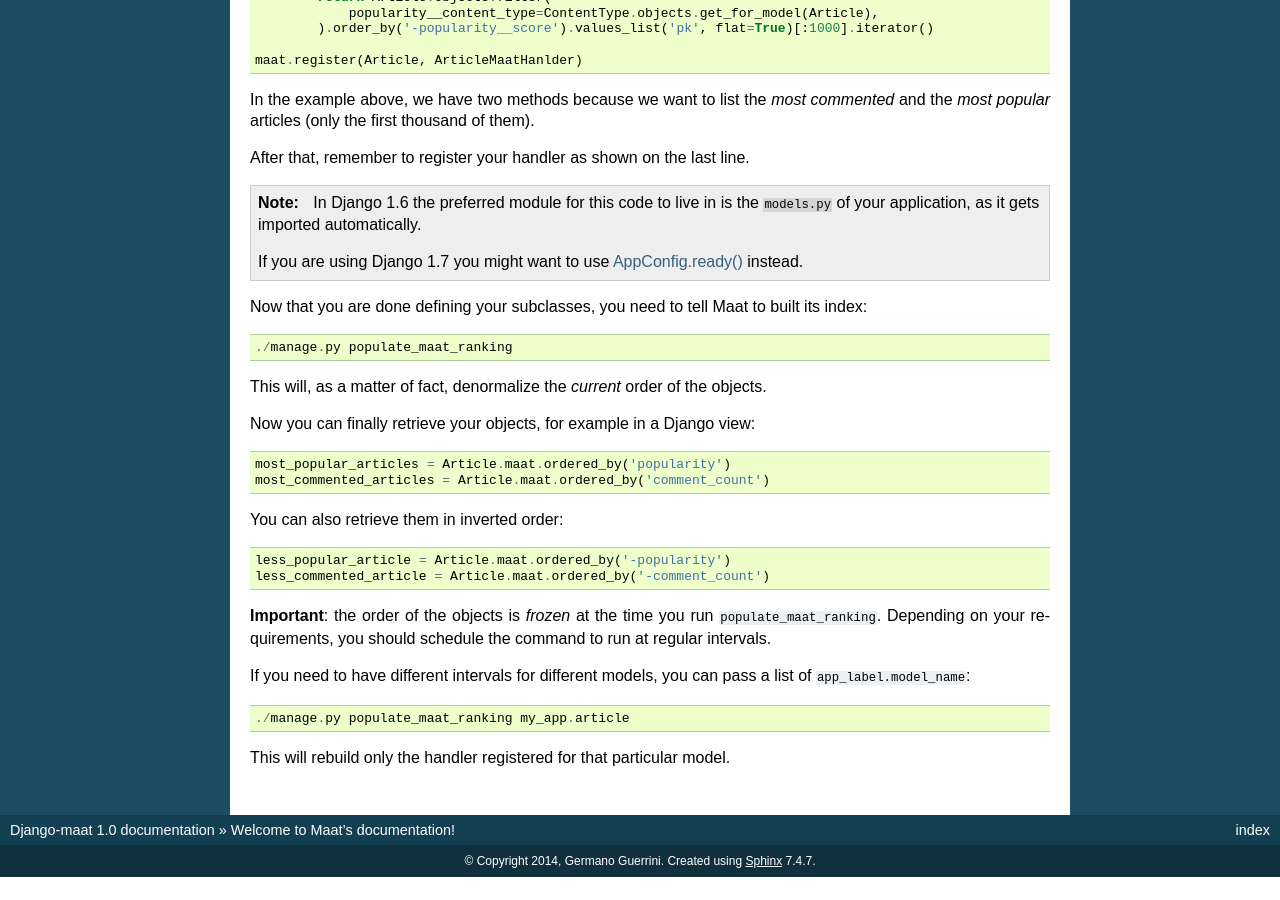
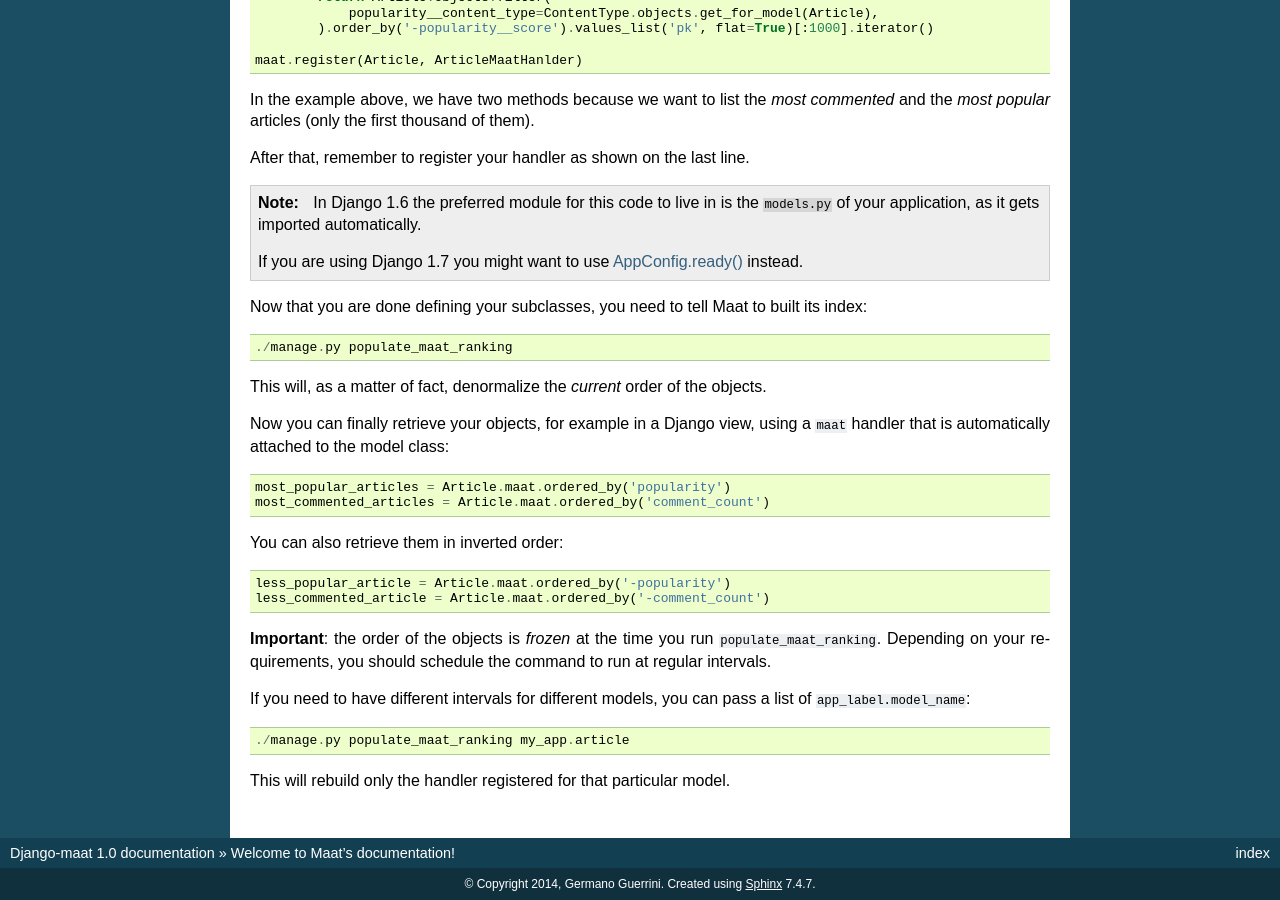
Before and after one commit to netaddictionsrl/django-maat, a Sphinx documentation site: the page built from docs/index.rst, in a window 1280 px wide and 900 px high, scrolled down 1241 px. Built offline with Sphinx 7.4.7, drawn with Linux system fonts in a browser that asks for light colours; before the commit the page ends 2118 px from its top, so only the background shows below that; some of the changed lines change nothing that is shown; some of the changed text lies outside the part shown.

Commit message:
Fixes documentation

```diff
--- a/docs/index.rst
+++ b/docs/index.rst
@@ -33,17 +33,17 @@
 Installation
 ------------
 
-Install the ``django-maat`` package::
+Install the ``djangomaat`` package::
 
-    pip install django-maat
+    pip install djangomaat
 
-Make sure ``django-maat`` is listed among your ``INSTALLED_APPS``:
+Make sure ``djangomaat`` is listed among your ``INSTALLED_APPS``:
 
 .. code-block:: python
 
     INSTALLED_APPS = [
         # [...]
-        'django-maat',
+        'djangomaat',
     ]
 
 Run the ``syncdb`` command, or ``migrate`` if you are using Django 1.7::
@@ -105,7 +105,8 @@
 
 This will, as a matter of fact, denormalize the *current* order of the objects.
 
-Now you can finally retrieve your objects, for example in a Django view:
+Now you can finally retrieve your objects, for example in a Django view, using
+a ``maat`` handler that is automatically attached to the model class:
 
 .. code-block:: python
 
```
